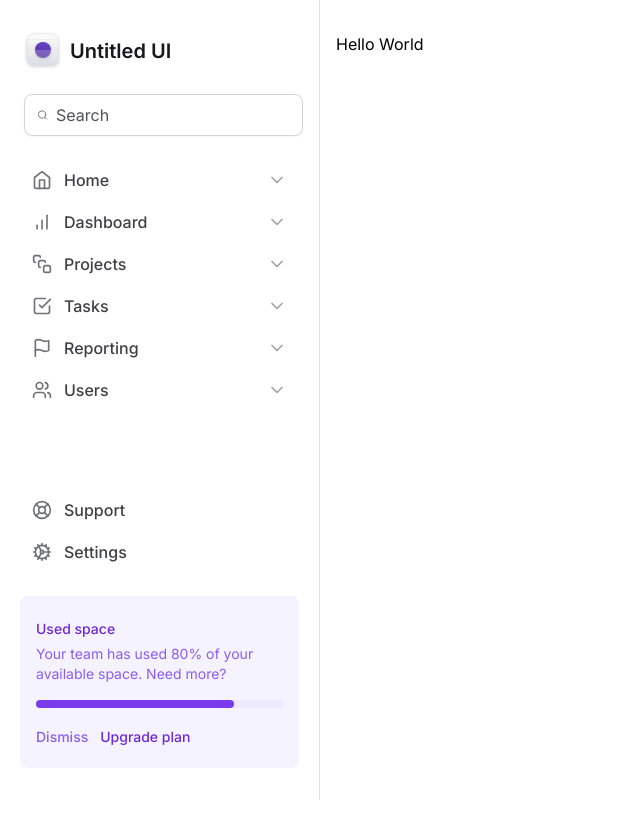
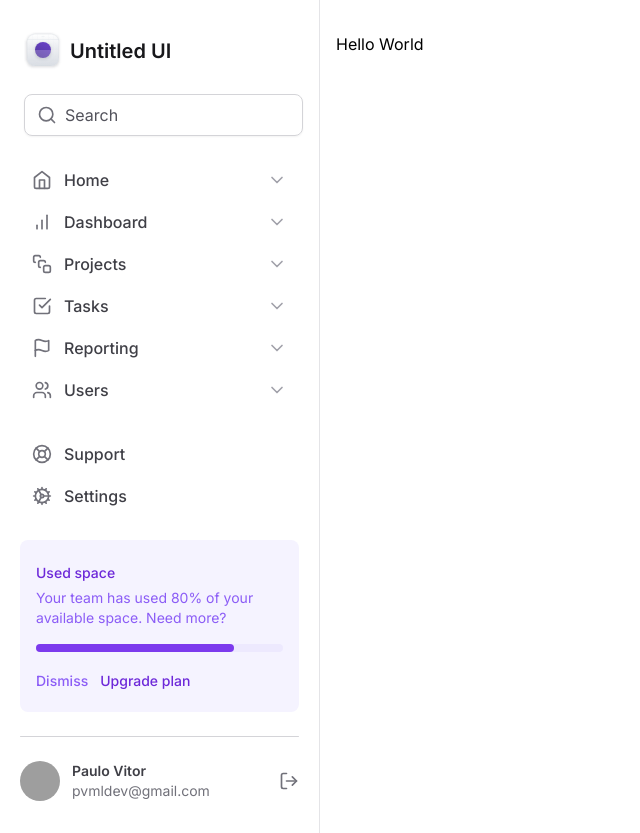
Before and after one commit to BBML-DEV/tailwind-next, a Next.js app: page / in a window 1280 px wide. Shown: the whole page, without its empty margins (0-640 px from the left). Before the commit the page ends 800 px from the top, so only its background shows below. Built offline with nearby package versions, Linux system fonts and the light colour scheme; grey boxes are pictures that could not be loaded.

Commit message:
refactor: Utilizando o pattern de composição para melhorar o componente de input da aplicação

```diff
--- a/app/layout.tsx
+++ b/app/layout.tsx
@@ -6,7 +6,7 @@ import { Sidebar } from './shared/components/Sidebar'
 const inter = Inter({ subsets: ['latin'] })
 
 export const metadata: Metadata = {
-  title: 'Create Next App',
+  title: 'Dashboard',
   description: 'Generated by create next app',
 }
 
--- a/app/shared/components/Input/index.tsx
+++ b/app/shared/components/Input/index.tsx
@@ -1,15 +1,31 @@
-import React from 'react'
+import { Search } from 'lucide-react'
+import React, { ComponentProps } from 'react'
 
-interface InputProps {
-  placeholderText: string
+type InputPrefixProps = ComponentProps<'div'>
+
+export const InputPrefix = (props: InputPrefixProps) => {
+  return <div {...props} />
 }
 
-export const Input = ({ placeholderText }: InputProps) => {
+type InputControllerProps = ComponentProps<'input'>
+
+export const InputController = (props: InputControllerProps) => {
   return (
     <input
       type="text"
-      placeholder={placeholderText}
       className="flex-1 border-0 p-0 text-zinc-900 placeholder-zinc-600 outline-none"
+      {...props}
     />
   )
 }
+
+export type InputRootProps = ComponentProps<'div'>
+
+export const InputRoot = (props: InputRootProps) => {
+  return (
+    <div
+      className="mx-1 flex w-full items-center gap-2 rounded-lg border border-zinc-300 px-3 py-2 shadow-sm"
+      {...props}
+    ></div>
+  )
+}
--- a/app/shared/components/Sidebar/index.tsx
+++ b/app/shared/components/Sidebar/index.tsx
@@ -4,26 +4,19 @@ import { Cog, LifeBuoy, Search } from 'lucide-react'
 import { MainNavigation } from './components/MainNavigation'
 import { NavItem } from './components/NavItem'
 import { UseSpacingWidget } from './components/UseSpacingWidget'
+import { UserProfile } from './components/UserProfile'
+import { InputController, InputPrefix, InputRoot } from '../Input'
 
 export const Sidebar = () => {
   return (
     <aside className="flex flex-col gap-6 border-r border-zinc-200 px-5 py-8">
       <Logo />
-      <div className="mx-1 flex w-full items-center gap-2 rounded-lg border border-zinc-300 px-3 py-2 shadow-sm">
-        <Search className="h-5 w-5 text-zinc-500" />
-        <input
-          type="text"
-          placeholder="Search"
-          className="
-          flex-1
-          border-0
-          p-0
-          text-zinc-900
-          placeholder-zinc-600
-          outline-none
-          "
-        />
-      </div>
+      <InputRoot>
+        <InputPrefix>
+          <Search className="h-5 w-5 text-zinc-500" />
+        </InputPrefix>
+        <InputController placeholder="Search" />
+      </InputRoot>
 
       <MainNavigation />
 
@@ -34,6 +27,10 @@ export const Sidebar = () => {
         </nav>
 
         <UseSpacingWidget />
+
+        <div className="h-px rounded bg-zinc-300"></div>
+
+        <UserProfile />
       </div>
     </aside>
   )
--- a/tailwind.config.js
+++ b/tailwind.config.js
@@ -9,9 +9,7 @@ module.exports = {
     extend: {
       gridTemplateColumns: {
         app: 'minmax(18rem, 20rem) 1fr',
-      },
-      colors: {
-        brand: '#8257e6',
+        profile: 'max-content 1fr max-content',
       },
     },
   },
```
